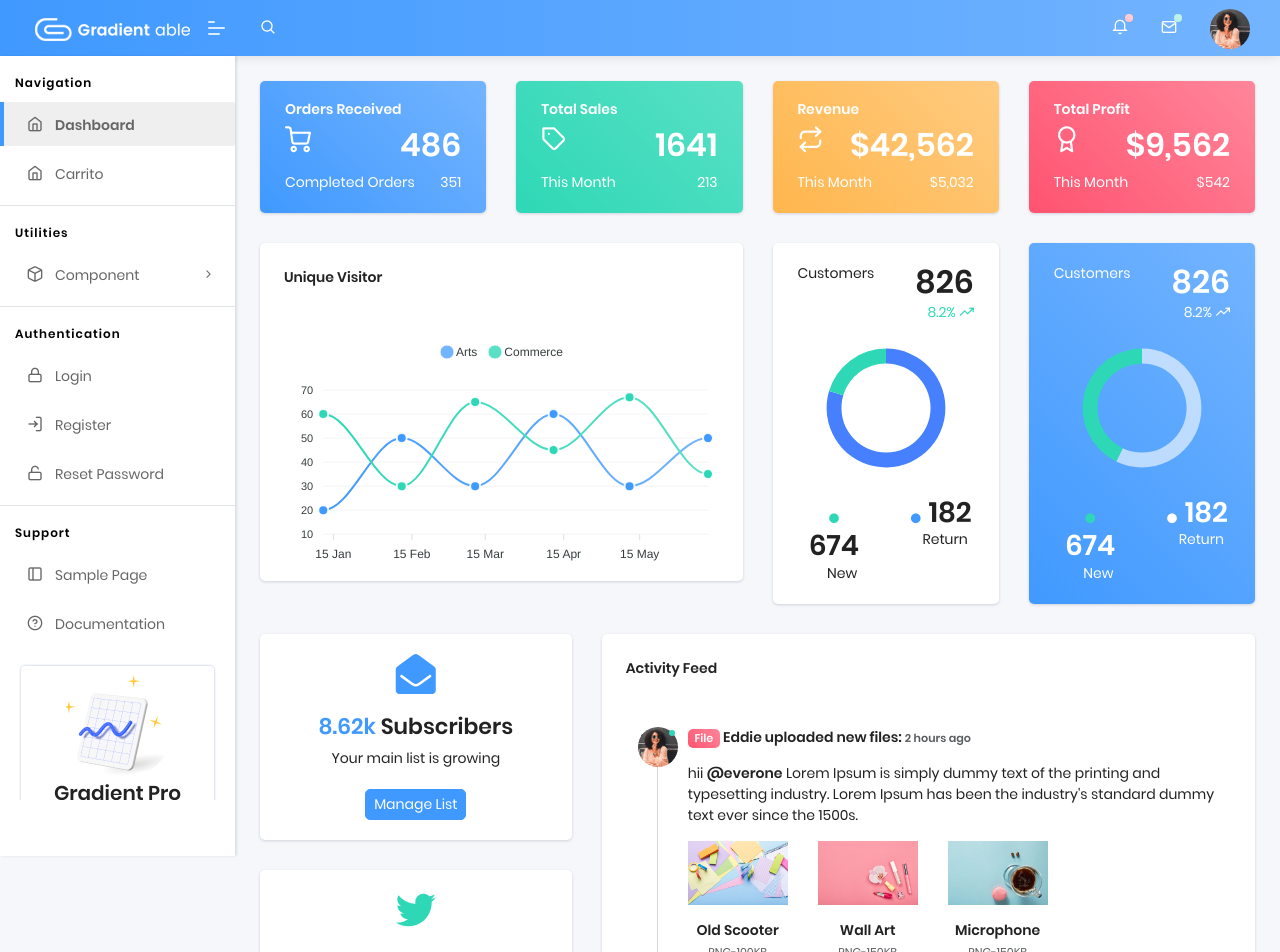
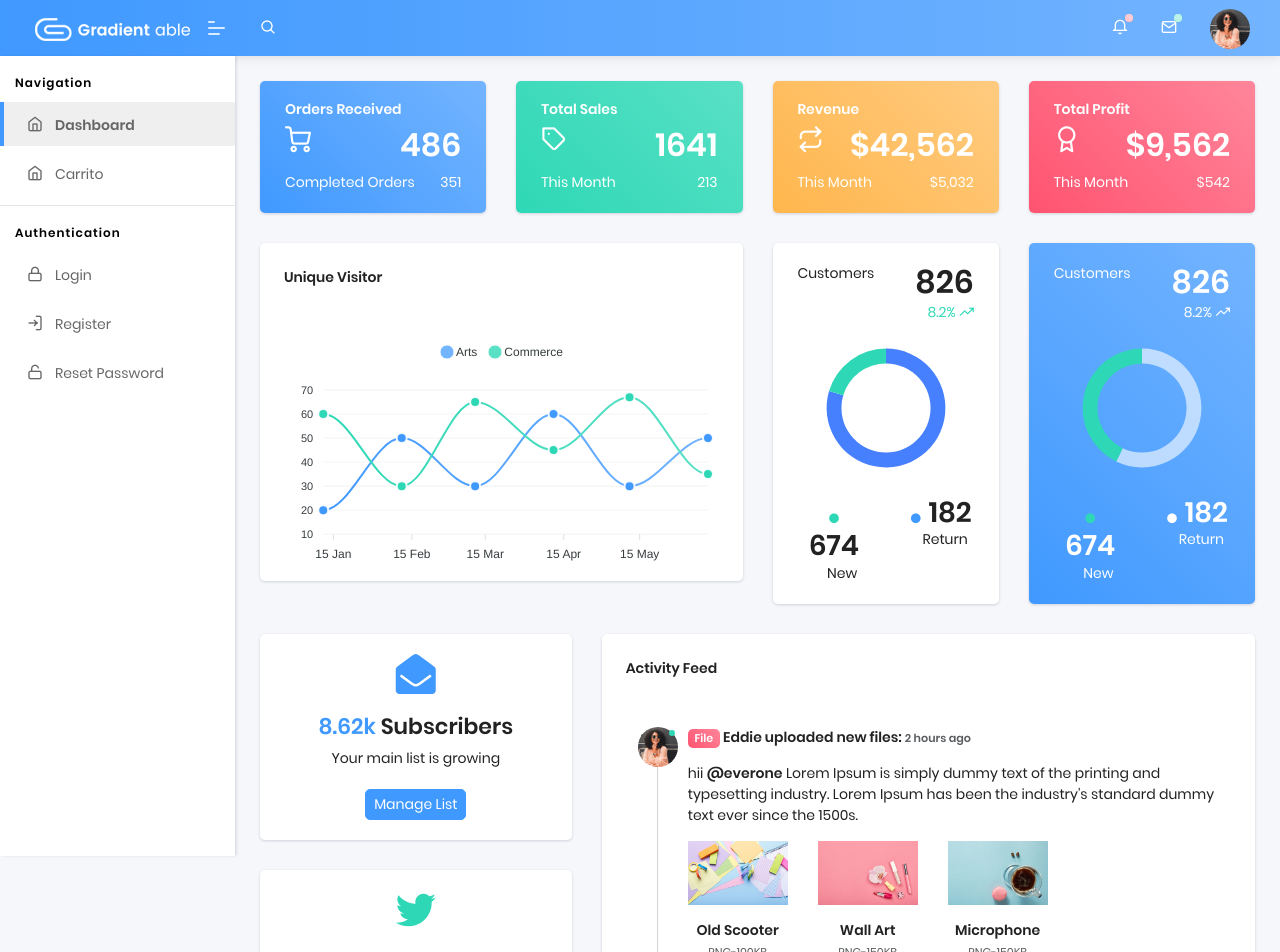
Before and after one commit to Juanmaperea/DSII_Ecommerce_Backend, a React (Vite) app in the folder EcommerceFrontend/: page /app/dashboard/analytics in a window 1280 px wide. Shown: the top 952 px of the page. Built offline with nearby package versions, Linux system fonts and the light colour scheme.

Commit message:
Clean up template: remove unnecessary items from left sidebar

```diff
--- a/EcommerceFrontend/src/layouts/AdminLayout/Navigation/NavContent/NavCard.jsx
+++ b/EcommerceFrontend/src/layouts/AdminLayout/Navigation/NavContent/NavCard.jsx
@@ -13,20 +13,7 @@ let itemTarget = '_blank';
 const NavCard = () => {
   return (
     <React.Fragment>
-      <Card className="bg-transparent border">
-        <Card.Body className="p-2 text-center">
-          <img src={sidebarImages} className="img-radius " alt="User-Profile" />
-          <h5>Gradient Pro</h5>
-          <p>Checkout Gradient Premium Features</p>
-          <a
-            href="https://codedthemes.com/item/gradient-able-reactjs-admin-dashboard/?utm_source=free_demo&utm_medium=codedthemes&utm_campaign=button_download_premium"
-            target={itemTarget}
-            className="btn text-white btn-primary"
-          >
-            Download Premium
-          </a>
-        </Card.Body>
-      </Card>
+
     </React.Fragment>
   );
 };
--- a/EcommerceFrontend/src/menu-items.jsx
+++ b/EcommerceFrontend/src/menu-items.jsx
@@ -20,58 +20,6 @@ const menuItems = {
           icon: 'feather icon-home',
           url: '/carrito'
         },
-      ]
-    },
-    {
-      id: 'utilities',
-      title: 'Utilities',
-      type: 'group',
-      icon: 'icon-ui',
-      children: [
-        {
-          id: 'component',
-          title: 'Component',
-          type: 'collapse',
-          icon: 'feather icon-box',
-          children: [
-            {
-              id: 'button',
-              title: 'Button',
-              type: 'item',
-              url: '/basic/button'
-            },
-            {
-              id: 'badges',
-              title: 'Badges',
-              type: 'item',
-              url: '/basic/badges'
-            },
-            {
-              id: 'breadcrumb-pagination',
-              title: 'Breadcrumb & Pagination',
-              type: 'item',
-              url: '/basic/breadcrumb-pagination'
-            },
-            {
-              id: 'collapse',
-              title: 'Collapse',
-              type: 'item',
-              url: '/basic/collapse'
-            },
-            {
-              id: 'typography',
-              title: 'Typography',
-              type: 'item',
-              url: '/basic/typography'
-            },
-            {
-              id: 'tooltip-popovers',
-              title: 'Tooltip & Popovers',
-              type: 'item',
-              url: '/basic/tooltip-popovers'
-            }
-          ]
-        }
       ]
     },
     {
@@ -108,32 +56,6 @@ const menuItems = {
           breadcrumbs: false
         }
       ]
-    },
-    {
-      id: 'support',
-      title: 'Support',
-      type: 'group',
-      icon: 'icon-support',
-      children: [
-        {
-          id: 'sample-page',
-          title: 'Sample Page',
-          type: 'item',
-          url: '/sample-page',
-          classes: 'nav-item',
-          icon: 'feather icon-sidebar'
-        },
-        {
-          id: 'documentation',
-          title: 'Documentation',
-          type: 'item',
-          icon: 'feather icon-help-circle',
-          classes: 'nav-item',
-          url: 'https://codedthemes.gitbook.io/gradient-able-react/',
-          target: true,
-          external: true
-        }
-      ]
     }
   ]
 };
```
